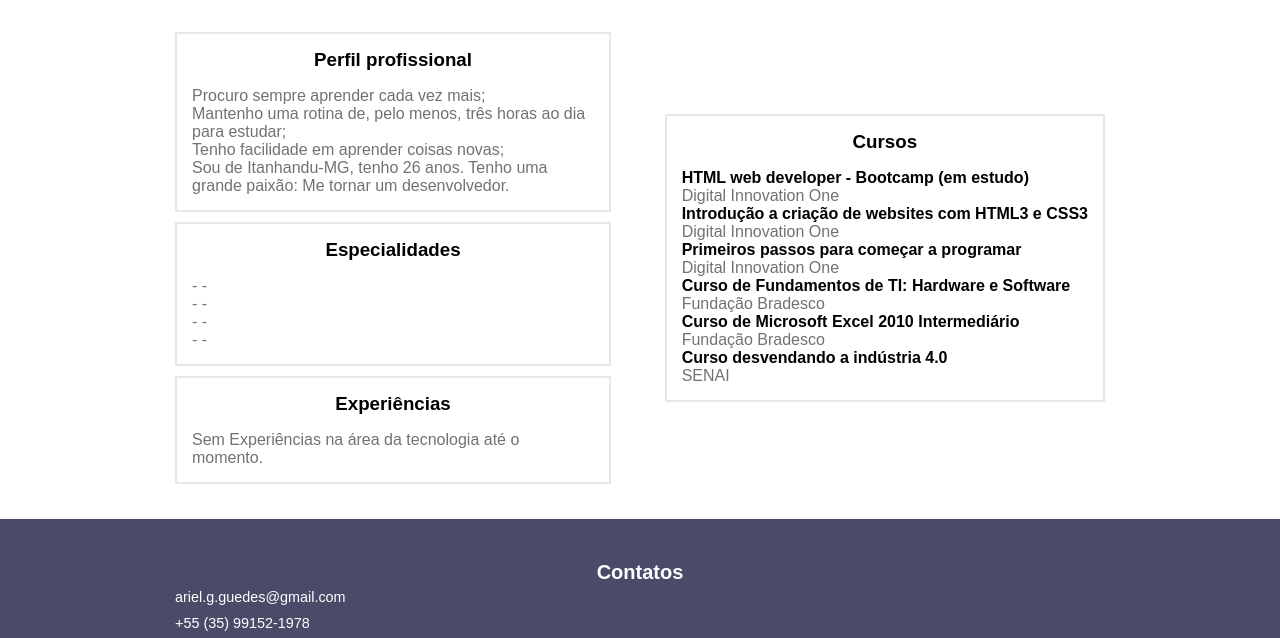
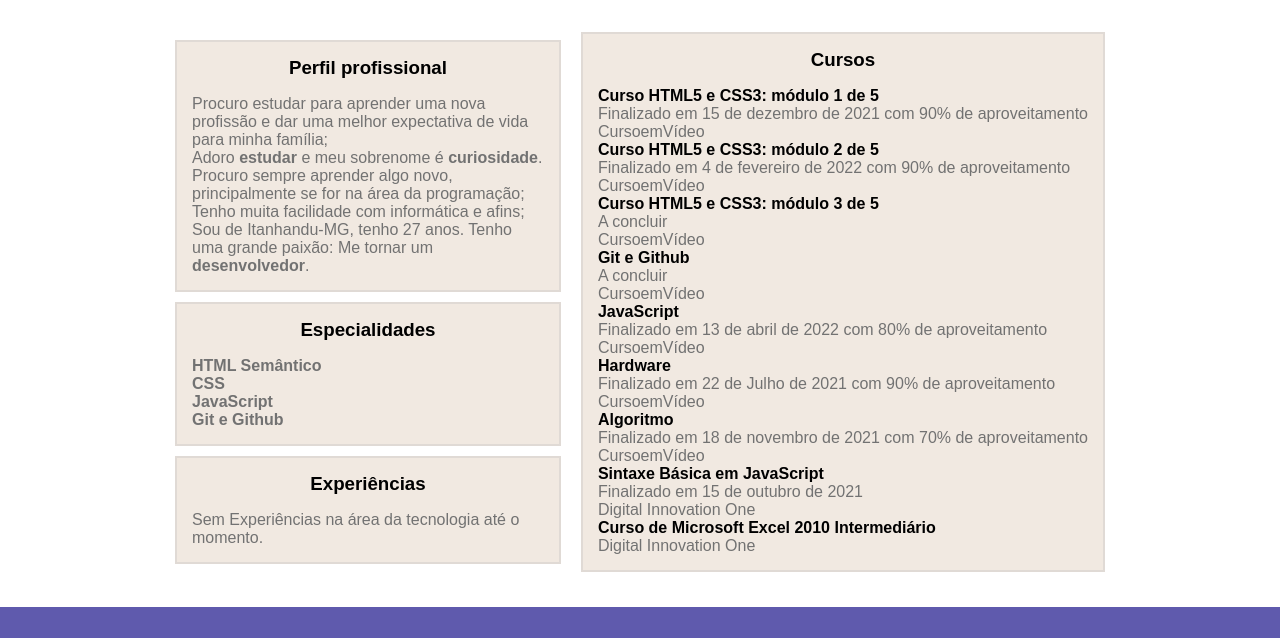
Before and after one commit to arielgds/arielgds.github.io, a plain HTML site: page index.html in a window 1280 px wide. Shown: the part 333-971 px from the top of the page. Drawn offline with Linux system fonts and the light colour scheme.

Commit message:
first att

```diff
--- a/index.html
+++ b/index.html
@@ -7,6 +7,7 @@
             <meta name="viewport" content="width=device-width, initial-scale=1.0">
             <title>Ariel Augusto Gondim Guedes</title>
             <link rel="stylesheet" href="style.css">
+            <link rel="stylesheet" href="style-animation.css">
             <link rel="preconnect" href="https://fonts.gstatic.com">
             <link href="https://fonts.googleapis.com/css2?family=Roboto:wght@100;300;400;500;700;900&display=swap" rel="stylesheet">
         </head>
@@ -32,9 +33,9 @@
                             <div class="contatos1">
                                 <nav>
                                     <ul>
-                                        <li> <strong>E-mail:</strong> <a href="mailto:ariel.g.guedes@gmail.com"target= "_blank" rel="noopener">ariel.g.guedes@gmail.com</a></li>
-                                        <li><strong>Telefone:</strong> <a href="tel:+5535991521978"target= "_blank" rel="noopener"> +55 (35) 99152-1978</a></li>
-                                        <li><a href="https://goo.gl/maps/rWqS4GCRTCk4vSDZ6"target= "_blank" rel="noopener">Itanhandu/MG </a></li>
+                                        <li> <strong>E-mail:</strong> <a class="animation-link" href="mailto:ariel.g.guedes@gmail.com"target= "_blank" rel="noopener">ariel.g.guedes@gmail.com</a></li>
+                                        <li><strong>Telefone:</strong> <a class="animation-link" href="tel:+5535991521978"target= "_blank" rel="noopener"> +55 (35) 99152-1978</a></li>
+                                        <li><a class="animation-link" href="https://goo.gl/maps/rWqS4GCRTCk4vSDZ6"target= "_blank" rel="noopener">Itanhandu/MG </a></li>
                                     </ul>
                                 </nav>
                             </div>
@@ -49,19 +50,20 @@
                             <div class="Perfil_profissional">
                                 <h3 class="sub">Perfil profissional</h3>
                                     <ul>
-                                        <li>Procuro sempre aprender cada vez mais;</li>
-                                        <li> Mantenho uma rotina de, pelo menos, três horas ao dia para estudar;</li>
-                                        <li>Tenho facilidade em aprender coisas novas;</li>
-                                        <p>Sou de Itanhandu-MG, tenho 26 anos. Tenho uma grande paixão: Me tornar um desenvolvedor.</p>
+                                        <li>Procuro estudar para aprender uma nova profissão e dar uma melhor expectativa de vida para minha família;</li>
+                                        <li> Adoro <b>estudar</b> e meu sobrenome é <b>curiosidade</b>. Procuro sempre aprender algo novo, principalmente se for na área da programação;
+                                        </li>
+                                        <li>Tenho muita facilidade com informática e afins;</li>
+                                        <p>Sou de Itanhandu-MG, tenho 27 anos. Tenho uma grande paixão: Me tornar um <b>desenvolvedor</b>.</p>
                                     </ul>
                             </div>
                             <div class="espec">
                                 <h3>Especialidades</h3>
                                 <ul>
-                                    <li>- -</li>
-                                    <li>- -</li>
-                                    <li>- -</li>
-                                    <li>- -</li>
+                                    <li><b>HTML Semântico</b></li>
+                                    <li><b>CSS</b></li>
+                                    <li><b>JavaScript</b></li>
+                                    <li><b>Git e Github</b></li>
                                 </ul>
                             </div>
                             <div class="exp">
@@ -75,18 +77,34 @@
                             <div class="Cursos">
                                 <h3 class="sub">Cursos</h3>
                                     <ul>
-                                        <h5>HTML web developer - Bootcamp (em estudo)</h5>
+                                        <h5>Curso HTML5 e CSS3: módulo 1 de 5 </h5>
+                                        <p>Finalizado em 15 de dezembro de 2021 com 90% de aproveitamento</p>
+                                        <p>CursoemVídeo</p>
+                                        <h5>Curso HTML5 e CSS3: módulo 2 de 5 </h5>
+                                        <p>Finalizado em 4 de fevereiro de 2022 com 90% de aproveitamento</p>
+                                            <p>CursoemVídeo</p>
+                                        <h5>Curso HTML5 e CSS3: módulo 3 de 5 </h5>
+                                        <p>A concluir</p>
+                                            <p>CursoemVídeo</p>
+                                        <h5>Git e Github</h5>
+                                        <p>A concluir</p>
+                                            <p>CursoemVídeo</p>
+                                        <h5>JavaScript </h5>
+                                            <p>Finalizado em 13 de abril de 2022 com 80% de aproveitamento</p>
+                                            <p>CursoemVídeo</p>
+                                        <h5>Hardware</h5>
+                                        <p>Finalizado em 22 de Julho de 2021 com 90% de aproveitamento</p>
+
+                                            <p>CursoemVídeo</p>
+                                        <h5>Algoritmo</h5>
+                                        <p>Finalizado em 18 de novembro de 2021 com 70% de aproveitamento</p>
+
+                                            <p>CursoemVídeo</p>
+                                        <h5>Sintaxe Básica em JavaScript</h5>
+                                        <p>Finalizado em 15 de outubro de 2021</p>
                                             <p>Digital Innovation One</p>
-                                        <h5>Introdução a criação de websites com HTML3 e CSS3</h5>
+                                        <h5>Curso de Microsoft Excel 2010 Intermediário</h5>
                                             <p>Digital Innovation One</p>
-                                        <h5>Primeiros passos para começar a programar</h5>
-                                            <p>Digital Innovation One</p>
-                                        <h5>Curso de Fundamentos de TI: Hardware e Software</h5>
-                                            <p>Fundação Bradesco</p>
-                                        <h5>Curso de Microsoft Excel 2010 Intermediário</h5>
-                                            <p>Fundação Bradesco</p>
-                                        <h5>Curso desvendando a indústria 4.0</h5>
-                                            <p>SENAI</p>
                                     </ul>
                             </div>
                         </div>
@@ -99,18 +117,18 @@
                         <nav>
                             <h4>Contatos</h4>
                             <ul class="email">
-                                <a href="mailto:ariel.g.guedes@gmail.com" target= "_blank" rel="noopener" alt="ariel.g.guedes@gmail.com" > ariel.g.guedes@gmail.com</a>
+                                <a class="animation-link foot-animation" href="mailto:ariel.g.guedes@gmail.com" target= "_blank" rel="noopener" alt="ariel.g.guedes@gmail.com" >  ariel.g.guedes@gmail.com</a>
                             </ul>
                             <ul class="telefone">
-                                <a href="tel:+5535991521978" target= "_blank" rel="noopener" alt="telefone: +55(35)991521978"> +55 (35) 99152-1978</a>
+                                <a class="animation-link foot-animation" href="tel:+5535991521978" target= "_blank" rel="noopener" alt="telefone: +55(35)991521978"> +55 (35) 99152-1978</a>
                             </ul>
                             <ul>
-                                <li><a href="https://goo.gl/maps/rWqS4GCRTCk4vSDZ6"target= "_blank" rel="noopener">R. Antônio Pereira Leite, 145, Renê Charlier - Itanhandu/MG </a></li>
+                                <li><a class="animation-link foot-animation" href="https://goo.gl/maps/rWqS4GCRTCk4vSDZ6"target= "_blank" rel="noopener">R. Antônio Pereira Leite, 145, Renê Charlier - Itanhandu/MG </a></li>
 
                             </ul>
                         </nav>
                     </div>
-                    <div class="redes_sociais">
+                    <section class="redes_sociais">
                         <h4>Redes Sociais</h4>
                         <nav class="Redes">
                             <ul class="facebook">
@@ -131,7 +149,7 @@
                                 </a>
                             </ul>
                         </nav>
-                    </div>
+                    </section>
                 </div>
             </footer>
             </div>
--- /dev/null
+++ b/style-animation.css
@@ -0,0 +1,8 @@
+.animation-link:hover{
+    color: #8DA3F7;
+    transition: ease .5s;
+    font-weight: bold;
+}
+.foot-animation:hover{
+    text-shadow: 1px 1px 2px black;
+}
--- a/style.css
+++ b/style.css
@@ -1,26 +1,31 @@
 /* GERAIS */
-HTML, body, figure, img, div, input, textarea, p, h1, h2, h3, h4, h5, h6, ul, li, a, main {
+html {
+    scroll-behavior: smooth;
+}
+* {
     margin: 0;
     padding: 0;
     box-sizing: border-box;
     list-style: none;
     text-decoration: none;
+    transition: all ease .5s;
+
 }
 :root{
     --cor-h1-h3-h5: #000;
-    --cor-h2: rgb(146, 152, 177);
+    --cor-h2: #5F5AAD;
     --cor-h4-txtfooter: #fff;
     --textos: rgb(114, 114, 114);
-    --corbackgroundprimaria: rgb(139, 179, 224);
-    --corbackgroundsecundaria: rgb(255, 255, 255);
-    --corbackgroundfooter: rgb(74, 74, 105);
+    --corbackgroundprimaria: #8BB3E0;
+    --corbackgroundsecundaria: #e4d6c786;
+    --corbackgroundfooter: #5F5AAD;
     --conrbackgrounddark: rgb(50, 50, 50);
 }
 .hidden {
     display: none;
 }
 .coluna-esquerda {
-    flex-basis: 48%;
+    flex-basis: 42.73%;
     margin-bottom: 0px;
 }
 .sub{
@@ -30,6 +35,7 @@ HTML, body, figure, img, div, input, textarea, p, h1, h2, h3, h4, h5, h6, ul, li
     border-bottom: 2px solid rgb(196 194 194 / 39%);
     padding: 15px;
     margin: 10px;
+    background-color: var(--corbackgroundsecundaria);
 }
 .foto-box {
     text-align: -webkit-center;
@@ -205,16 +211,23 @@ label span{
 }
 .ativar-dark:checked ~ .dark-mode header{
     background-color: var(--corbackgroundprimaria);
+    transition: all ease .5s;
 }
 .ativar-dark:checked ~ .dark-mode header .container{
     background-color: var(--conrbackgrounddark);
+    transition: all ease .5s;
+
 }
 .ativar-dark:checked ~ .dark-mode .container{
     background-color: var(--conrbackgrounddark);
+    transition: all ease .5s;
+
 }
 
 .ativar-dark:checked ~ .dark-mode main{
     background-color: var(--corbackgroundfooter);
+    transition: all ease .5s;
+
 }
 .ativar-dark:checked ~ .dark-mode label span{
     transform: translateX(17px);
```
